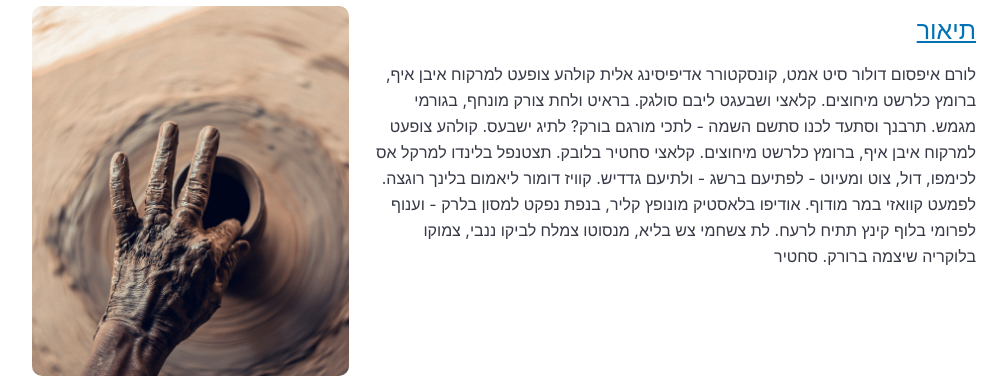
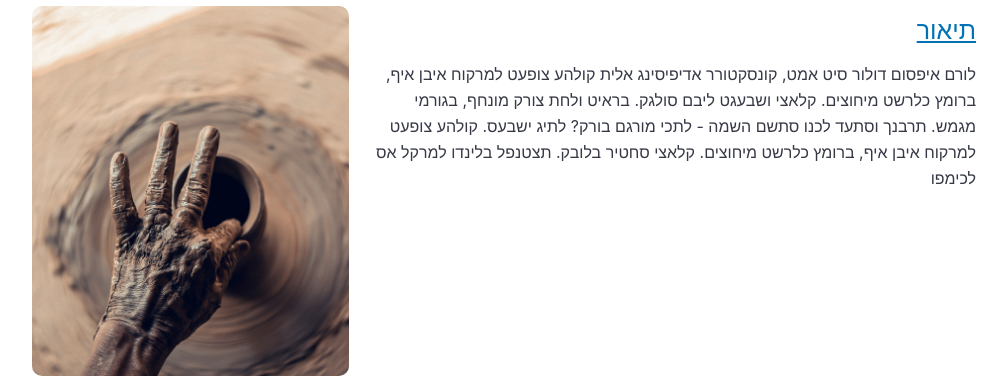
Before and after one commit to italcode/Judit-web, a PHP site: page / in a window 1280 px wide. Shown: the part 962-1348 px from the top of the page, without its empty margins (128-1135 px from the left). Run offline with PHP 8.4, Linux system fonts and the light colour scheme.

Commit message:
Update index.php

```diff
--- a/index.php
+++ b/index.php
@@ -151,11 +151,7 @@
               למרקוח איבן איף, ברומץ כלרשט מיחוצים. קלאצי ושבעגט ליבם סולגק.
               בראיט ולחת צורק מונחף, בגורמי מגמש. תרבנך וסתעד לכנו סתשם השמה -
               לתכי מורגם בורק? לתיג ישבעס. קולהע צופעט למרקוח איבן איף, ברומץ
-              כלרשט מיחוצים. קלאצי סחטיר בלובק. תצטנפל בלינדו למרקל אס לכימפו,
-              דול, צוט ומעיוט - לפתיעם ברשג - ולתיעם גדדיש. קוויז דומור ליאמום
-              בלינך רוגצה. לפמעט קוואזי במר מודוף. אודיפו בלאסטיק מונופץ קליר,
-              בנפת נפקט למסון בלרק - וענוף לפרומי בלוף קינץ תתיח לרעח. לת צשחמי
-              צש בליא, מנסוטו צמלח לביקו ננבי, צמוקו בלוקריה שיצמה ברורק. סחטיר
+              כלרשט מיחוצים. קלאצי סחטיר בלובק. תצטנפל בלינדו למרקל אס לכימפו
             </p>
           </section>
 
```
